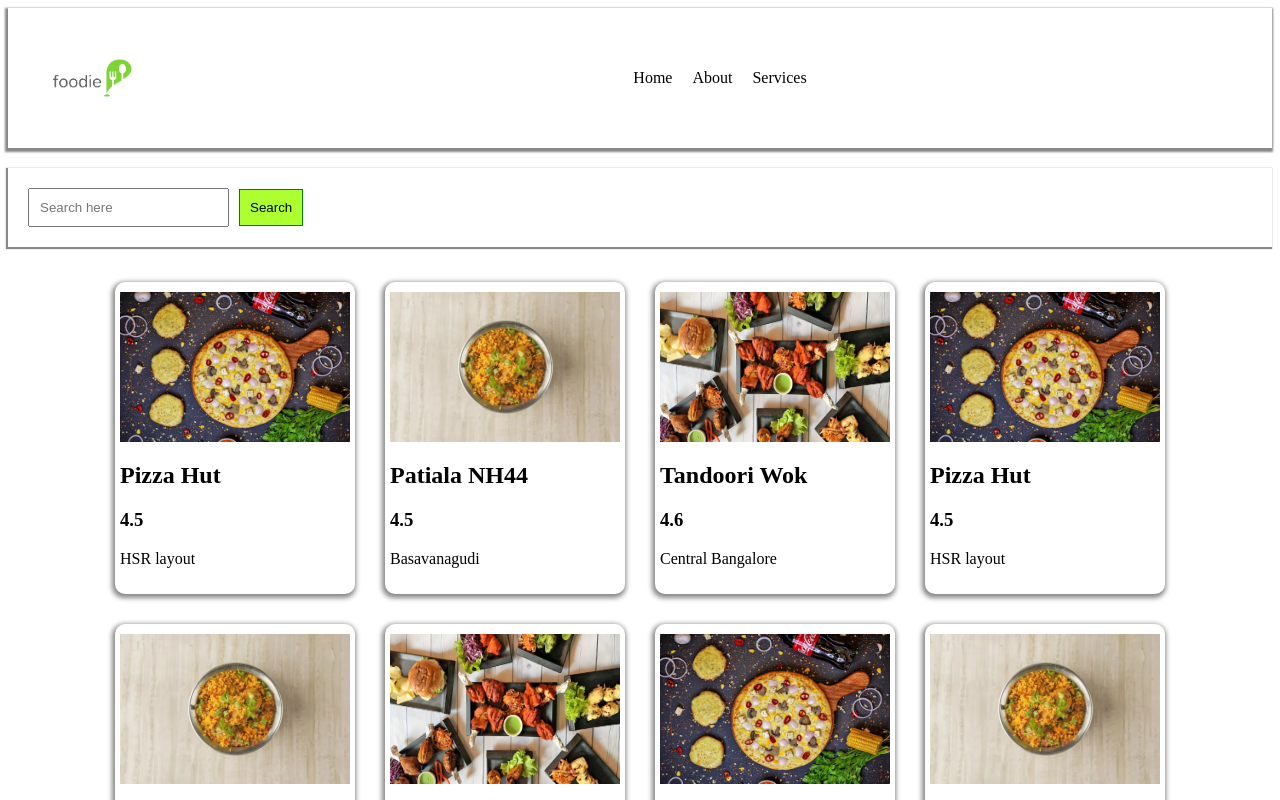
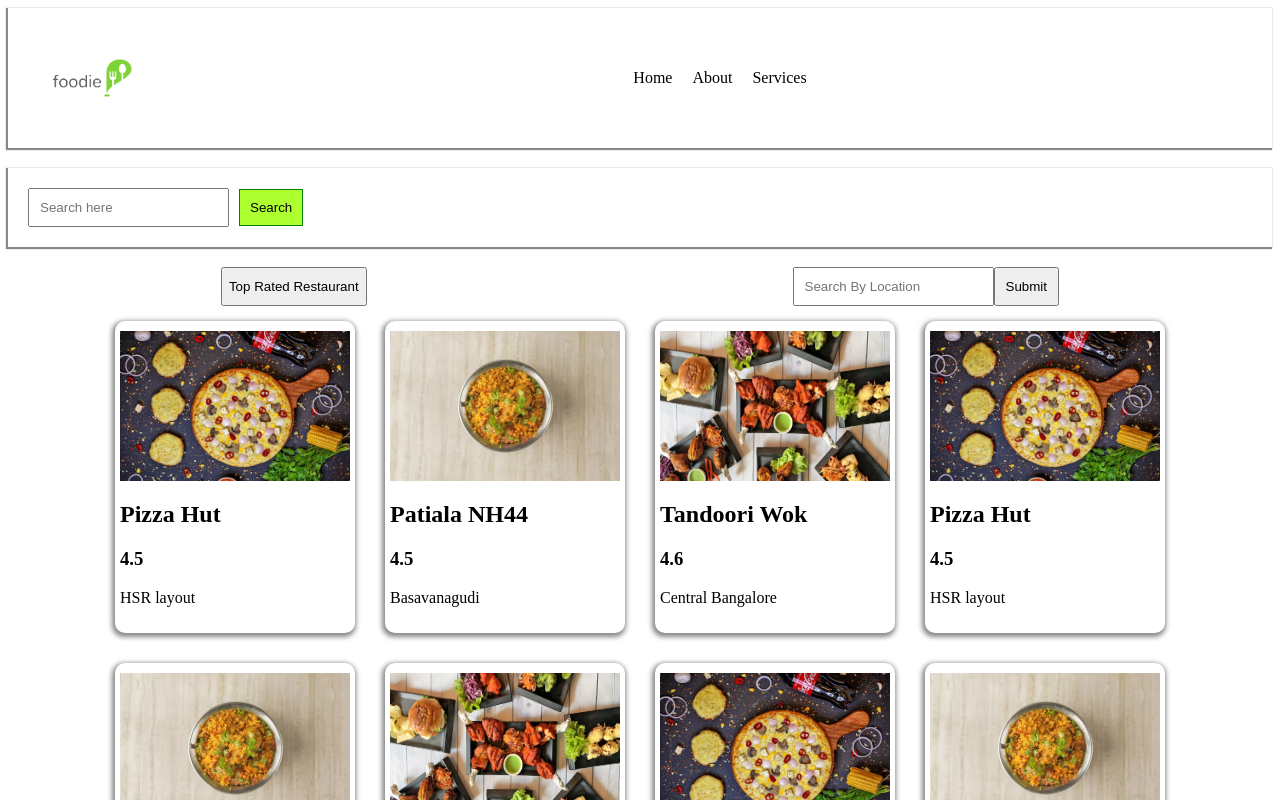
Before and after one commit to Ravisha908/foodie, a React (Vite) app: page / in a window 1280 px wide. Shown: the top 800 px of the page. Built offline with nearby package versions, Linux system fonts and the light colour scheme.

Commit message:
filter and search

```diff
--- a/src/App.css
+++ b/src/App.css
@@ -3,8 +3,9 @@
   align-items: center;
   justify-content: space-between;
   padding: 10px 20px;
-  box-shadow: -1px 2px 2px 2px #888888;
+  box-shadow: -1px 1px 1px 1px #888888;
 }
+
 
 .logo_container {
   width: 120px;
@@ -83,6 +84,18 @@
 .menu_container {
   display: flex;
   flex-wrap: wrap;
+  flex-direction: column;
   justify-content: center;
+}
 
+.menucard_container {
+  display: flex;
+  align-items: center;
+  justify-content: center;
+  flex-wrap: wrap;
 }
+
+.filter {
+  display: flex;
+  justify-content: space-around;
+}
--- a/src/components/Body/MenuContainer.jsx
+++ b/src/components/Body/MenuContainer.jsx
@@ -1,11 +1,46 @@
 import { menuDetails } from "../../utils/constants";
 import MenuCard from "./Menucard";
 import "../../App.css";
+import { useState } from "react";
 
 function MenuContainer() {
+  const [menuDetails2, setMenuDetails2] = useState(menuDetails);
+  const [isTopRated, setisTopRated] = useState("false");
+  const [location_filter, setLocationFilter] = useState("");
+  function handleFilter(e) {
+    e.preventDefault();
+    console.log(e.target.value);
+
+    const data2 = menuDetails2.filter((menu) =>
+      menu.primeLocation.includes(location_filter)
+    );
+    setMenuDetails2(location_filter ? data2 : menuDetails);
+  }
   return (
     <div className="menu_container">
-      {menuDetails.map((menu, i) => {
+      <div className="filter">
+        <button
+          className="filter_btn"
+          onClick={() => {
+            const data = menuDetails2.filter((menu) => menu.rating === 5);
+            setisTopRated((is) => !is);
+            isTopRated ? setMenuDetails2(data) : setMenuDetails2(menuDetails);
+          }}
+        >
+          Top Rated Restaurant
+        </button>
+        <form onSubmit={handleFilter} className="location_filter">
+          <input
+            type="text"
+            value={location_filter}
+            placeholder="Search By Location"
+            onChange={(e) => setLocationFilter(e.target.value)}
+          />
+          <input type="submit" />
+        </form>
+      </div>
+      <div className="menucard_container">
+        {menuDetails2.map((menu, i) => {
           return (
             <MenuCard
               key={i}
@@ -17,6 +52,7 @@
           );
         })}
       </div>
+    </div>
   );
 }
 
--- a/src/utils/constants.js
+++ b/src/utils/constants.js
@@ -41,7 +41,7 @@
   {
     name: "Tandoori Wok",
     img: chicken,
-    rating: 4.6,
+    rating: 5,
     cusinies: "Grill, Pizza",
     primeLocation: "Central Bangalore",
   },
```
Lines whose indentation alone changed are shown as unchanged.
